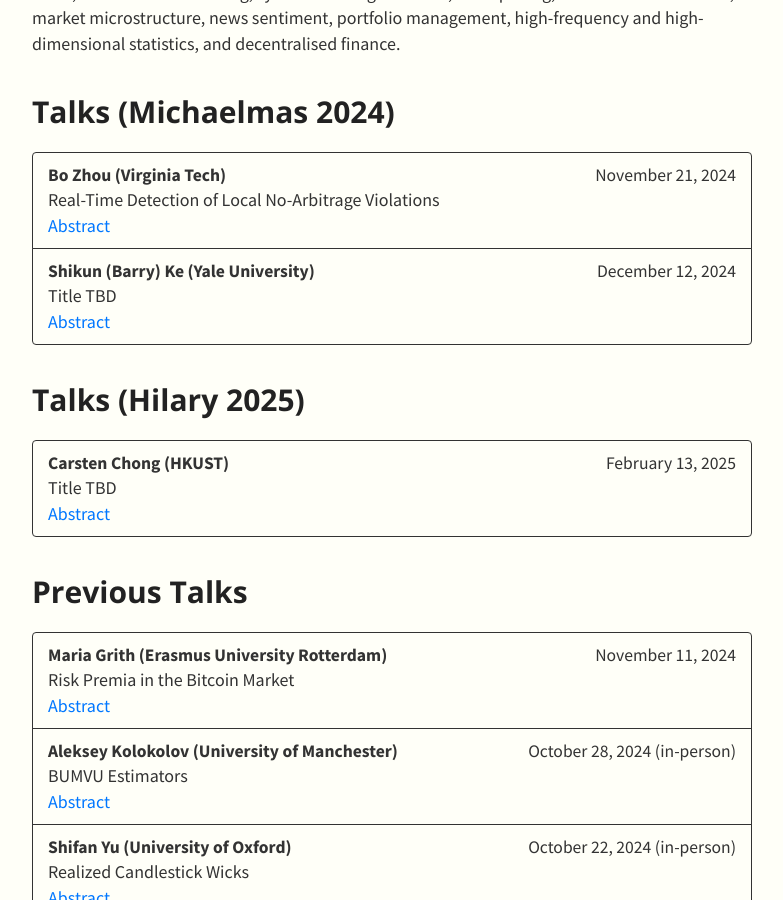
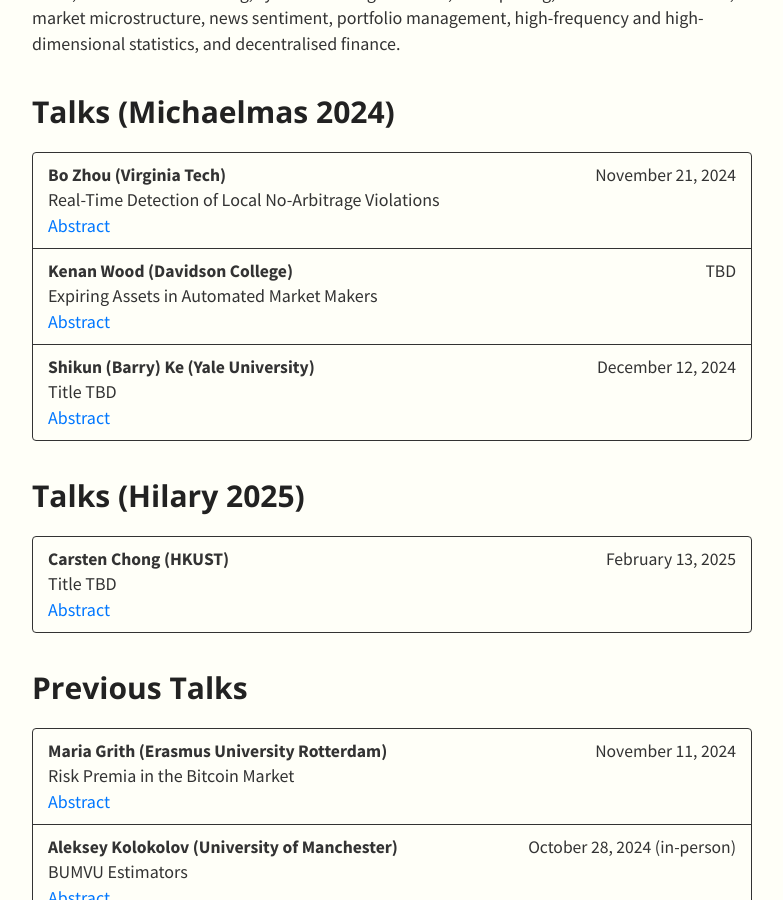
Before and after one commit to SML-Fin/SML-Fin.github.io, a Jekyll site: the page built from index.md, in a window 1280 px wide and 900 px high, scrolled down 423 px. Shown: the whole window, without its empty margins (248-1031 px from the left). Built offline with Jekyll 4.4.1, drawn with Linux system fonts in a browser that asks for light colours; nearby versions of some CDN libraries; our own code applies the rules of GitHub Pages for plain Markdown files.

Commit message:
Update talks.yml

```diff
--- a/_data/talks.yml
+++ b/_data/talks.yml
@@ -4,6 +4,10 @@
       date: November 21, 2024
       title: Real-Time Detection of Local No-Arbitrage Violations
       abstract: This paper focuses on the task of detecting local episodes involving violation of the standard Itô semimartingale assumption for financial asset prices in real time that might induce arbitrage opportunities. Our proposed detectors, defined as stopping rules, are applied sequentially to continually incoming high-frequency data. We show that they are asymptotically exponentially distributed in the absence of Itô semimartingale violations. On the other hand, when a violation occurs, we can achieve immediate detection under infill asymptotics. A Monte Carlo study demonstrates that the asymptotic results provide a good approximation to the finite-sample behavior of the sequential detectors. An empirical application to S&P 500 index futures data corroborates the effectiveness of our detectors in swiftly identifying the emergence of an extreme return persistence episode in real time.
+    - speaker: Kenan Wood (Davidson College)
+      date: TBD
+      title: Expiring Assets in Automated Market Makers
+      abstract: An automated market maker (AMM) is a state machine that manages pools of assets, allowing parties to buy and sell those assets according to a fixed mathematical formula. AMMs are typically implemented as smart contracts on blockchains, and its prices are kept in line with the overall market price by arbitrage. If the AMM undervalues an asset with respect to the market, an arbitrageur can make a risk-free profit by buying just enough of that asset to bring the AMM's price back in line with the market. AMMs, however, are not designed for assets that expire, that is, assets that cannot be produced or resold after a specified date. As assets approach expiration, arbitrage may not be able to reconcile supply and demand, and the liquidity providers that funded the AMM may have excessive exposure to risk due to rapid price variations. This paper formally describes the design of a decentralized exchange (DEX) for assets that expire, combining aspects of AMMs and limit-order books. We ensure liveness and market clearance, providing mechanisms for liquidity providers to control their exposure to risk and adjust prices dynamically in response to situations where arbitrage may fail.
     - speaker: Shikun (Barry) Ke (Yale University)
       date: December 12, 2024
       title: Title TBD
```
